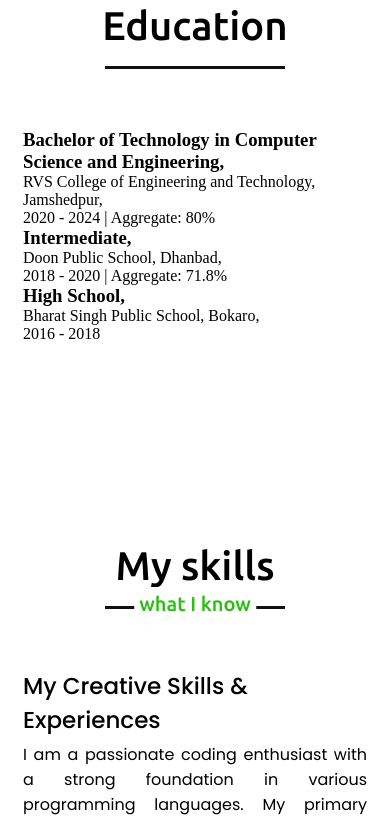
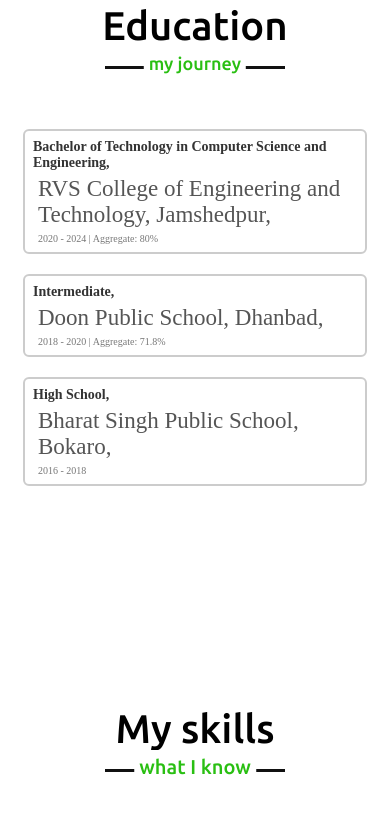
Before and after one commit to Ankit2580123/Personal-Portfolio, a plain HTML site: page index.html in a window 390 px wide. Shown: the part 2078-2899 px from the top of the page. Drawn offline with nearby package versions, Linux system fonts and the light colour scheme.

Commit message:
Update style.css

```diff
--- a/style.css
+++ b/style.css
@@ -304,12 +304,148 @@ section{
                     font-size: 30px;
 }
 
+/* Education Section CSS */
+.education .title::before{
+    content: "";
+    position: absolute;
+    bottom: 0px;
+    left: 50%;
+    width: 180px;
+    height: 3px;
+    background:#111;
+    transform: translateX(-50%);
+}
+.education .title::after{
+    content: "my journey";
+    position: absolute;
+    font-size: 18px;
+    bottom: -10px;
+    left: 50%;
+    padding: 5px;
+    color: #29bf12;
+    background:#fff;
+    transform: translateX(-50%);
+}
+
+.education .education-content .edu-item {
+    display: flex;
+    align-items: center;
+    margin-bottom: 20px;
+    border-radius: 6px;
+    padding: 15px;
+    border: 2px solid #ccc;
+    transition: all 0.3s ease;
+    flex-direction: row; /* Default layout for larger screens */
+}
+
+.education .education-content .edu-item:hover {
+    background-color: #f4f4f4;
+    border-color: #29bf12;
+}
+
+.education .education-content .edu-item h3 {
+    font-size: 18px;
+    color: #333;
+    font-weight: 600;
+}
+
+.education .education-content .edu-item p {
+    font-size: 18px;
+    color: #555;
+    margin: 5px 0;
+    font-weight: 400;
+}
+.education .education-content .edu-item .place{
+    margin-left: 5px;
+}
+.education .education-content .edu-item .time{
+    margin-left: 5px;
+}
+.education .education-content .edu-item span {
+    font-size: 14px;
+    color: #777;
+    font-weight: 300;
+}
+
+
+.education .education-content .edu-item:hover h3 {
+    color: #29bf12;
+}
+
+.education .education-content .edu-item:hover p {
+    color: #111;
+}
+
+.education .education-content .edu-item:hover span {
+    color: #111;
+}
+
+/* Responsive Design */
+@media (max-width: 1024px) {
+    .education .education-content .edu-item {
+        flex-direction: column;
+        align-items: flex-start;
+    }
+
+    .education .education-content .edu-item h3 {
+        font-size: 16px;
+    }
+
+    .education .education-content .edu-item p {
+        font-size: 14px;
+    }
+
+    .education .education-content .edu-item span {
+        font-size: 12px;
+    }
+}
+
+@media (max-width: 768px) {
+    .education .education-content .edu-item {
+        padding: 10px;
+    }
+
+    .education .education-content .edu-item h3 {
+        font-size: 14px;
+    }
+
+    .education .education-content .edu-item p {
+        font-size: 18px;
+    }
+
+    .education .education-content .edu-item span {
+        font-size: 10px;
+    }
+
+    .education .title::after {
+        content: "my journey"; /* Shortened text on small screens */
+    }
+}
+
+@media (max-width: 480px) {
+    .education .education-content .edu-item {
+        padding: 8px;
+    }
+
+    .education .education-content .edu-item h3 {
+        font-size: 14px;
+    }
+
+    .education .education-content .edu-item p {
+        font-size: 23px;
+    }
+
+    .education .education-content .edu-item span {
+        font-size: 10px;
+    }
+}
+
+
 /*Skills CSS*/
 .logos{
                     height: 50px;
                     width: 65px;
 }
-
 .skills .title::after{
                     content: "what I know";
 }
@@ -319,7 +455,7 @@ section{
 .skills .skills-content .left .text{
                     margin-bottom: 5px;
                     font-weight: 500;
-                    font-size: 23px;
+                    font-size: 26px;
 }
 .skills .skills-content .left p{
                     text-align: justify;
@@ -368,7 +504,7 @@ section{
 
                     left: 0;
                     top: 0;
-                    background-color: #29bf12;
+                    background-color: #3f4a3d;
 }
 .skills .skills-content .right .html::before{
                     width: 90%;
@@ -377,13 +513,19 @@ section{
                     width: 60%;
 }
 .skills .skills-content .right .javascript::before{
-                    width: 40%;
+                    width: 50%;
 }
 .skills .skills-content .right .c::before{
                     width: 70%;
 }
 .skills .skills-content .right .python::before{
-                    width: 50%;
+                    width: 70%;
+}
+.skills .skills-content .right .django::before{
+    width: 50%;
+}
+.skills .skills-content .right .postgre::before{
+    width: 70%;
 }
 
 /*Projects CSS*/
@@ -444,6 +586,9 @@ section{
                     justify-content: center;
 
 }
+
+
+
 
 /*Contact*/
 .contact .title::after{
```
